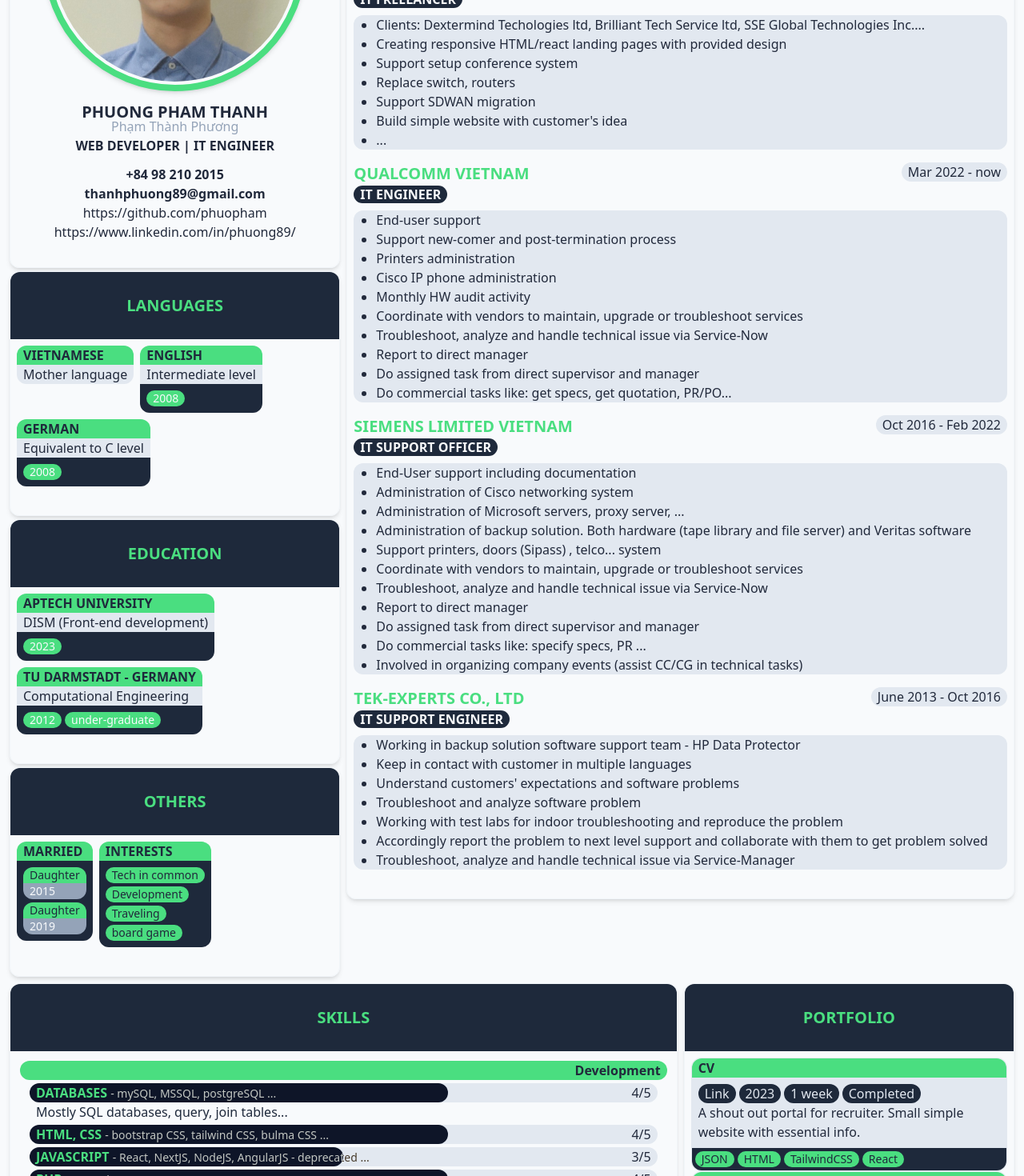
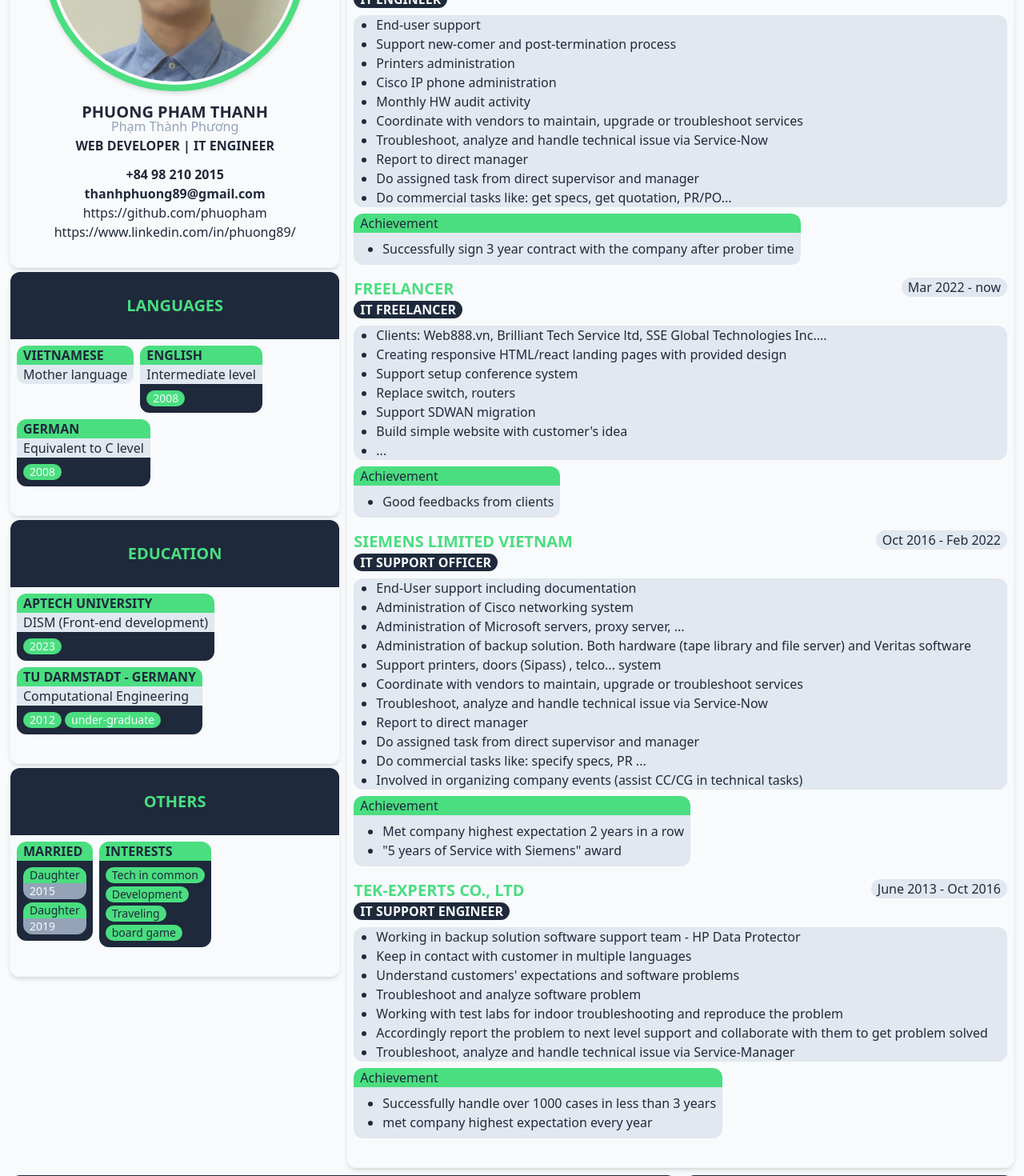
Before and after one commit to phuopham/resume, a React (Vite) app: page / in a window 1280 px wide. Shown: the part 300-1770 px from the top of the page at 80% size. Built offline with nearby package versions, Linux system fonts and the light colour scheme.

Commit message:
update resume

```diff
--- a/public/resume.json
+++ b/public/resume.json
@@ -41,24 +41,6 @@
         {
             "from": "Mar 2022",
             "to": "now",
-            "company": "Freelancer",
-            "title": "IT freelancer",
-            "detail": [
-                "Clients: Dextermind Techologies ltd, Brilliant Tech Service ltd, SSE Global Technologies Inc....",
-                "Creating responsive HTML/react landing pages with provided design",
-                "Support setup conference system",
-                "Replace switch, routers",
-                "Support SDWAN migration",
-                "Build simple website with customer's idea",
-                "..."
-            ],
-            "achievement": [
-                "Good feedbacks from clients"
-            ]
-        },
-        {
-            "from": "Mar 2022",
-            "to": "now",
             "company": "Qualcomm Vietnam",
             "title": "IT engineer",
             "detail": [
@@ -75,6 +57,24 @@
             ],
             "achievement": [
                 "Successfully sign 3 year contract with the company after prober time"
+            ]
+        },
+        {
+            "from": "Mar 2022",
+            "to": "now",
+            "company": "Freelancer",
+            "title": "IT freelancer",
+            "detail": [
+                "Clients: Web888.vn, Brilliant Tech Service ltd, SSE Global Technologies Inc....",
+                "Creating responsive HTML/react landing pages with provided design",
+                "Support setup conference system",
+                "Replace switch, routers",
+                "Support SDWAN migration",
+                "Build simple website with customer's idea",
+                "..."
+            ],
+            "achievement": [
+                "Good feedbacks from clients"
             ]
         },
         {
--- a/src/components/Career.jsx
+++ b/src/components/Career.jsx
@@ -19,6 +19,18 @@
                             {detail}
                         </li>
                     ))}</ul>
+                    {job.achievement && <div>
+                        <div className='bg-green-400 rounded-t-xl px-2'>
+                            Achievement
+                        </div>
+                        <ul className=' bg-slate-200 rounded-b-xl p-2'>
+                            {job.achievement.map((item, key) => (
+                                <li key={key} className='list-disc ms-7'>
+                                    {item}
+                                </li>
+                            ))}
+                        </ul>
+                    </div>}
                 </li>
             ))}
         </ul >
--- a/src/components/Portfolio.jsx
+++ b/src/components/Portfolio.jsx
@@ -7,9 +7,9 @@
             <div className='uppercase text-xl font-bold text-green-400 bg-slate-800 py-7 text-center rounded-t-xl ' >
                 Portfolio
             </div >
-            <div className='p-2 gap-2 grid-cols-3'>
+            <div className='px-2'>
                 {data.map((proj, key) => (
-                    <div key={key} className=' my-2 md:my-0 flex flex-col content-between border border-slate-200 rounded-xl'>
+                    <div key={key} className=' my-2 flex flex-col content-between border border-slate-200 rounded-xl'>
                         <div className='rounded-t-xl px-2 bg-green-400 font-bold '>{proj.project}</div>
 
                         <div className='bg-slate-200 flex flex-wrap gap-1 p-2 pb-0'>
```
